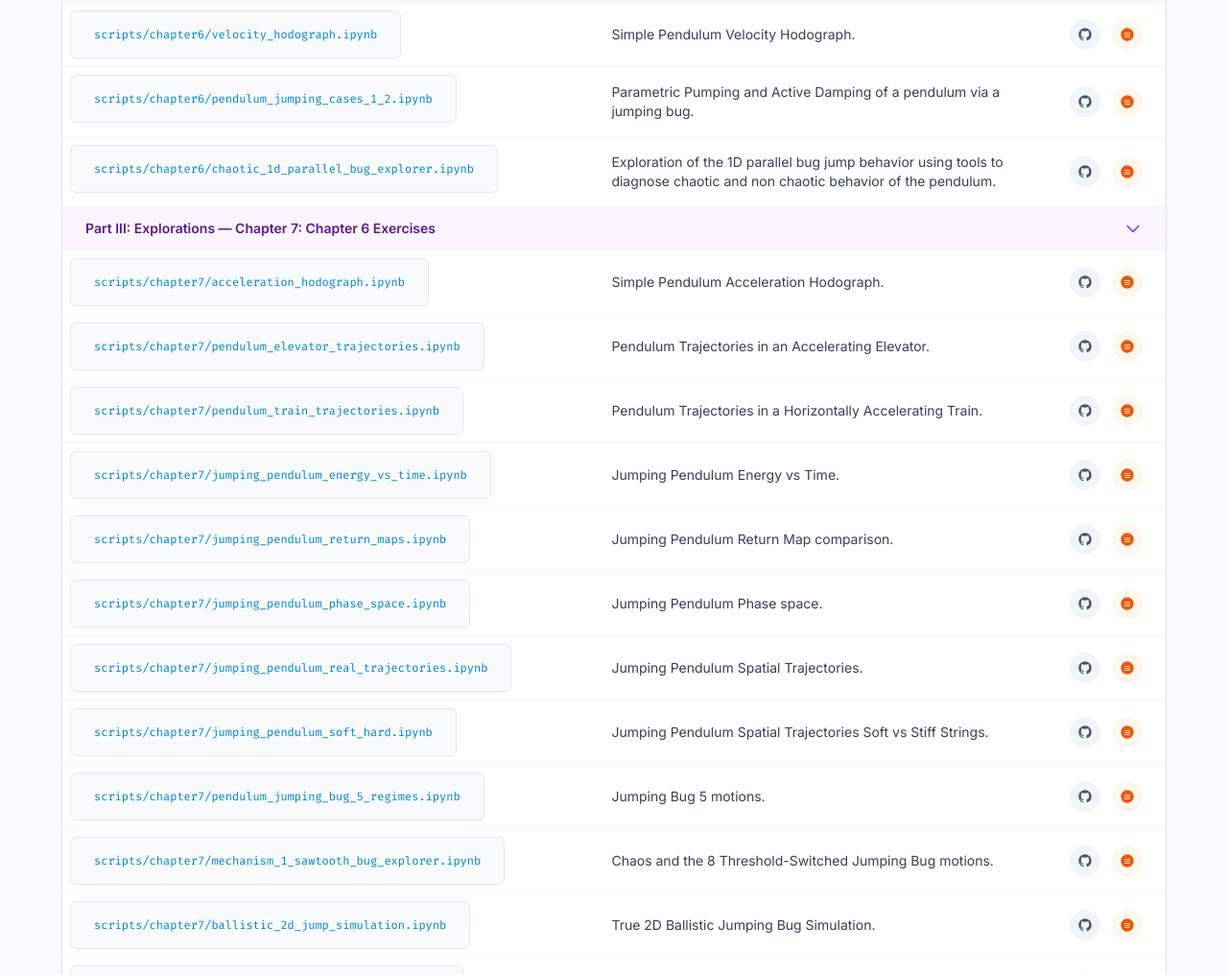
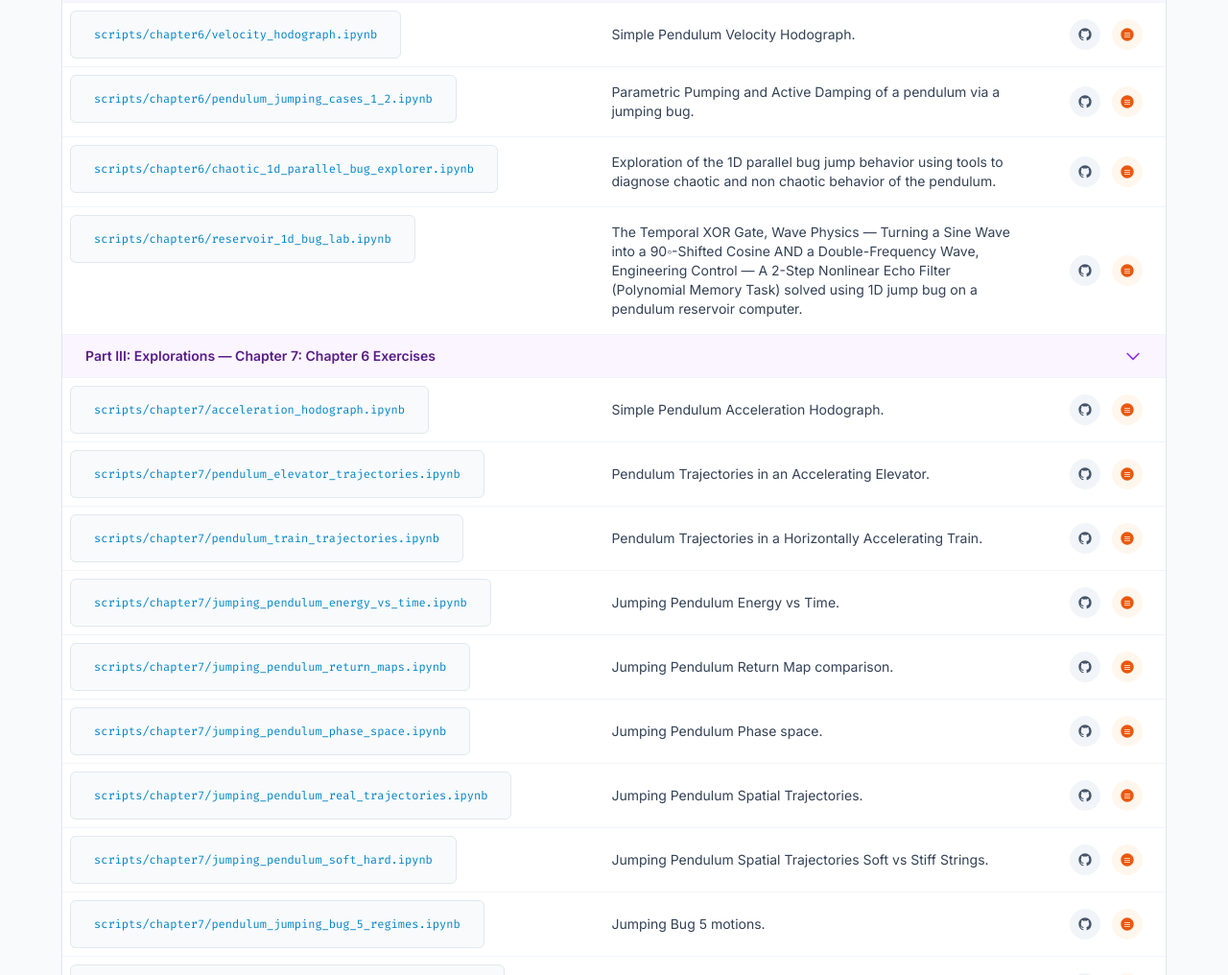
Before and after one commit to pendulumswings/pendulumswings.github.io, a plain HTML site: page scripts.html in a window 1280 px wide. Shown: the part 3730-4746 px from the top of the page at 96% size. Drawn offline with nearby package versions, Linux system fonts and the light colour scheme.

Commit message:
Added reservoir_1d_bug_lab to scripts.html

```diff
--- a/scripts.html
+++ b/scripts.html
@@ -873,6 +873,22 @@
                                     </a>
                                 </td>
                             </tr>
+                             <tr class="hover:bg-slate-50 transition-colors">
+                                <td class="px-6 py-4 whitespace-nowrap font-mono text-xs text-brand-600 bg-slate-50 rounded-md mx-2 my-2 inline-block border border-slate-200">
+                                    scripts/chapter6/reservoir_1d_bug_lab.ipynb
+                                </td>
+                                <td class="px-6 py-4">
+                                    The Temporal XOR Gate, Wave Physics — Turning a Sine Wave into a 90◦-Shifted Cosine AND a Double-Frequency Wave, Engineering Control — A 2-Step Nonlinear Echo Filter (Polynomial Memory Task) solved using 1D jump bug on a pendulum reservoir computer.
+                                </td>
+                                <td class="px-6 py-4 text-right whitespace-nowrap space-x-2">
+                                    <a href="https://github.com/pendulumswings/pendulumswings.github.io/blob/main/scripts/chapter6/reservoir_1d_bug_lab.ipynb" target="_blank" rel="noopener noreferrer" class="inline-flex items-center justify-center w-8 h-8 rounded-full bg-slate-100 text-slate-600 hover:bg-slate-200 hover:text-slate-900 transition-colors" title="View on GitHub">
+                                        <svg class="w-4 h-4" fill="currentColor" viewBox="0 0 24 24" aria-hidden="true"><path fill-rule="evenodd" d="M12 2C6.477 2 2 6.484 2 12.017c0 4.425 2.865 8.18 6.839 9.504.5.092.682-.217.682-.483 0-.237-.008-.868-.013-1.703-2.782.605-3.369-1.343-3.369-1.343-.454-1.158-1.11-1.466-1.11-1.466-.908-.62.069-.608.069-.608 1.003.07 1.531 1.032 1.531 1.032.892 1.53 2.341 1.088 2.91.832.092-.647.35-1.088.636-1.338-2.22-.253-4.555-1.113-4.555-4.951 0-1.093.39-1.988 1.029-2.688-.103-.253-.446-1.272.098-2.65 0 0 .84-.27 2.75 1.026A9.564 9.564 0 0112 6.844c.85.004 1.705.115 2.504.337 1.909-1.296 2.747-1.027 2.747-1.027.546 1.379.202 2.398.1 2.651.64.7 1.028 1.595 1.028 2.688 0 3.848-2.339 4.695-4.566 4.943.359.309.678.92.678 1.855 0 1.338-.012 2.419-.012 2.747 0 .268.18.58.688.482A10.019 10.019 0 0022 12.017C22 6.484 17.522 2 12 2z" clip-rule="evenodd"></path></svg>
+                                    </a>
+                                    <a href="https://colab.research.google.com/github/pendulumswings/pendulumswings.github.io/blob/main/scripts/chapter6/reservoir_1d_bug_lab.ipynb" target="_blank" rel="noopener noreferrer" class="inline-flex items-center justify-center w-8 h-8 rounded-full bg-orange-50 text-orange-600 hover:bg-orange-100 hover:text-orange-700 transition-colors" title="Run in Google Colab">
+                                        <svg class="w-4 h-4" fill="currentColor" viewBox="0 0 24 24"><path d="M12 2C6.48 2 2 6.48 2 12s4.48 10 10 10 10-4.48 10-10S17.52 2 12 2zm4.5 14H7.5v-1h9v1zm0-3H7.5v-1h9v1zm0-3H7.5v-1h9v1z"></path></svg>
+                                    </a>
+                                </td>
+                            </tr>
                             <!-- Chapter 7 Header (Part III) - Now Clickable -->
                             <tr class="bg-purple-50 border-t border-b border-purple-200 chapter-header cursor-pointer select-none hover:bg-purple-100/50 transition-colors" onclick="toggleChapter(this)">
                                 <td colspan="3" class="px-6 py-3 font-semibold text-purple-900">
```
